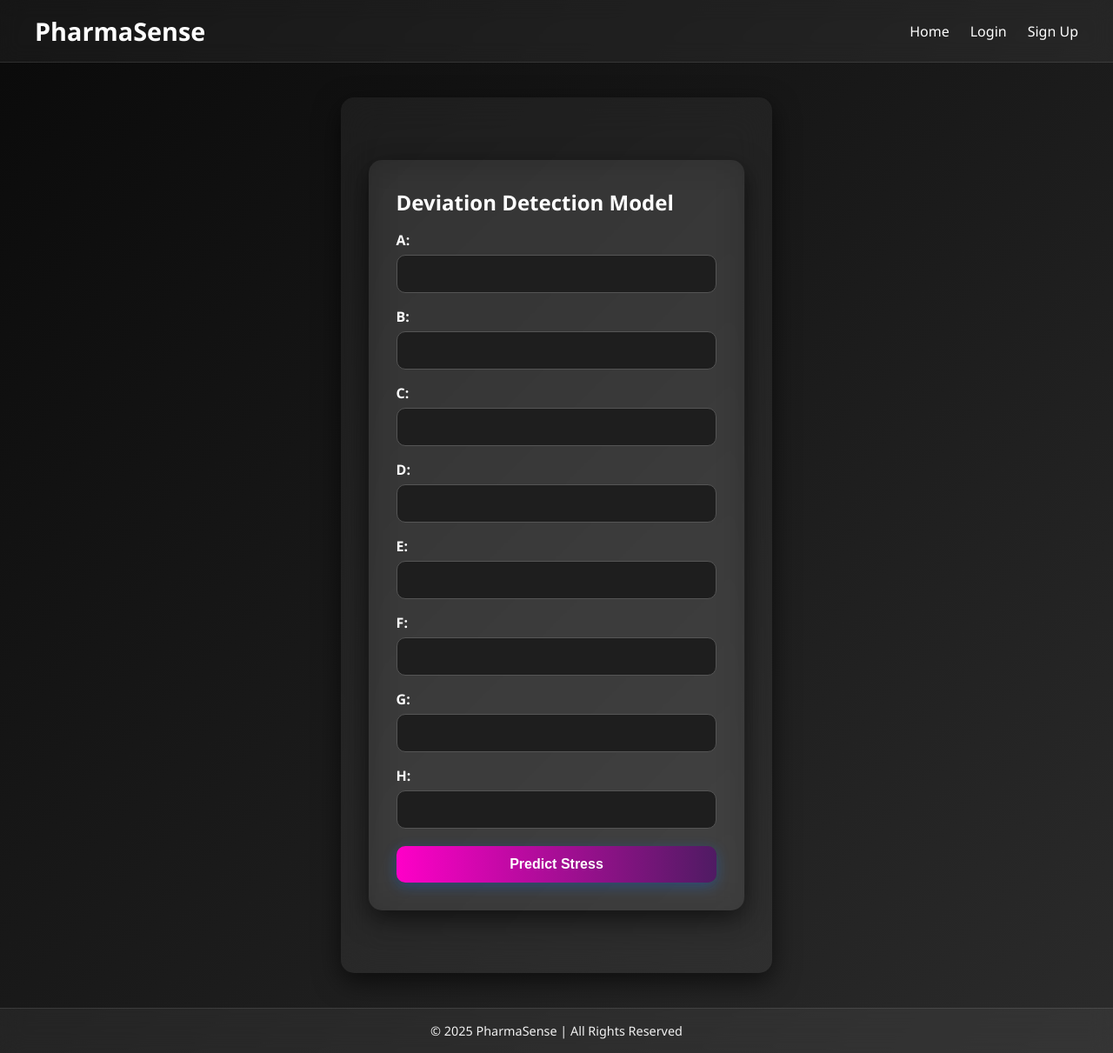
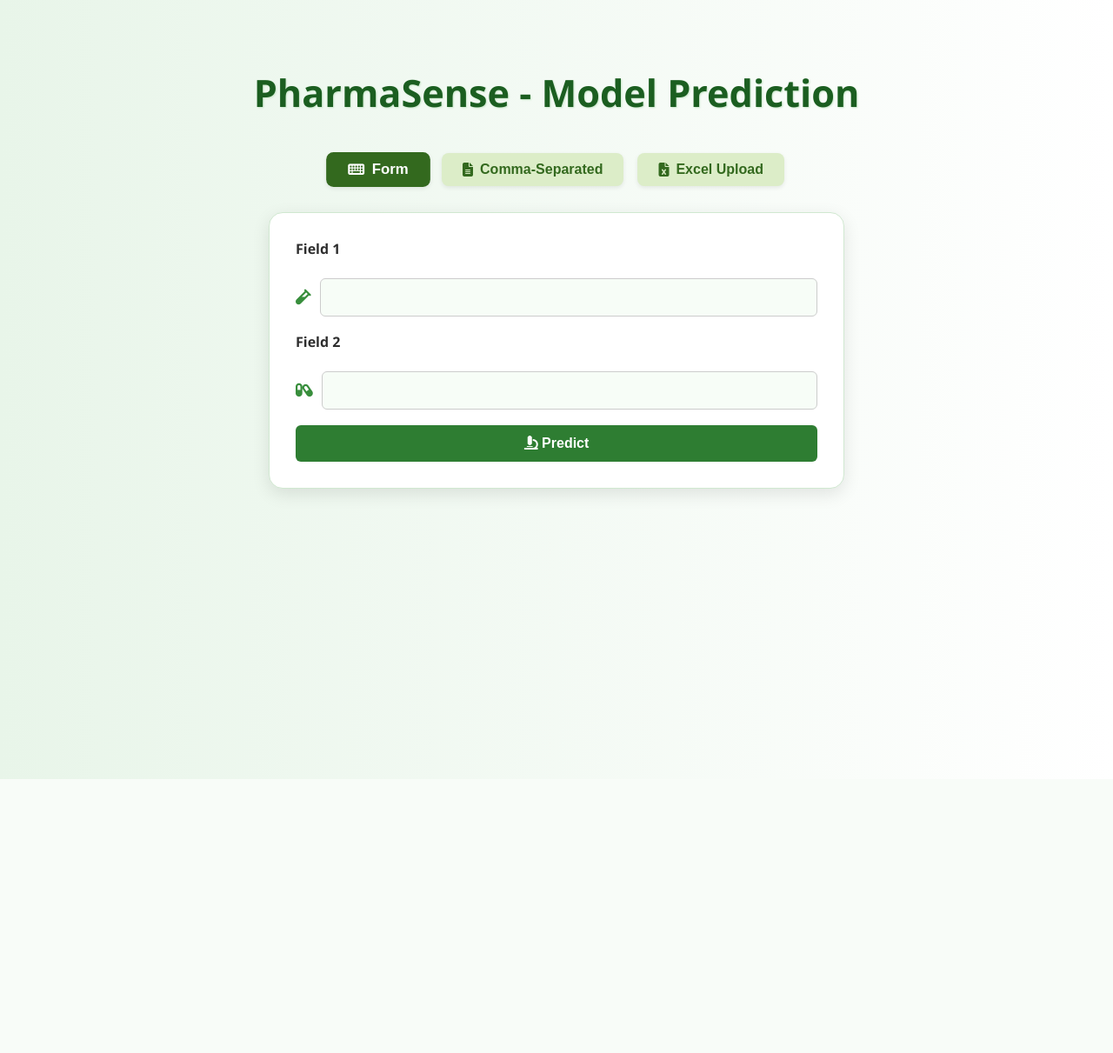
Before and after one commit to Tejasisnothere/temp, a Flask app: page /model in a window 1280 px wide. Shown: the whole page at 87% size. After the commit the page ends 896 px from the top, so only its background shows below. Run offline with Flask 3, Linux system fonts and the light colour scheme; some libraries are stand-ins or nearby versions.

Commit message:
Update model.html with internal css

```diff
--- a/templates/model.html
+++ b/templates/model.html
@@ -2,81 +2,227 @@
 <html lang="en">
 
 <head>
-    <meta charset="UTF-8" />
-    <meta name="viewport" content="width=device-width, initial-scale=1.0" />
-    <title>Deviation Detection</title>
-    <link rel="stylesheet" href="{{ url_for('static', filename='stress.css') }}">
+  <meta charset="UTF-8" />
+  <meta name="viewport" content="width=device-width, initial-scale=1.0" />
+  <title>PharmaSense - Predict</title>
+  <link rel="stylesheet" href="{{ url_for('static', filename='model.css') }}">
+  <!-- Font Awesome CDN -->
+  <script src="https://kit.fontawesome.com/a2d9c8b6b6.js" crossorigin="anonymous"></script>
+  <style>
+    body {
+      font-family: 'Segoe UI', sans-serif;
+      background: linear-gradient(to right, #e8f5e9, #ffffff);
+      color: #2e2e2e;
+      padding: 40px 20px;
+      min-height: 100vh;
+    }
+
+    h1 {
+      text-align: center;
+      color: #1b5e20;
+      font-size: 2.7rem;
+      margin-bottom: 40px;
+      text-shadow: 1px 1px 2px #c8e6c9;
+    }
+
+    .tabs {
+      display: flex;
+      justify-content: center;
+      gap: 16px;
+      margin-bottom: 30px;
+      flex-wrap: wrap;
+    }
+
+    .tabs button {
+      padding: 10px 24px;
+      border: none;
+      background-color: #dcedc8;
+      color: #33691e;
+      font-size: 1rem;
+      border-radius: 8px;
+      font-weight: 600;
+      cursor: pointer;
+      transition: all 0.3s ease-in-out;
+      box-shadow: 0 2px 5px rgba(0, 0, 0, 0.08);
+      display: flex;
+      align-items: center;
+      gap: 8px;
+    }
+
+    .tabs button.active,
+    .tabs button:hover {
+      background-color: #33691e;
+      color: white;
+      transform: scale(1.05);
+    }
+
+    .input-method {
+      display: none;
+      animation: fadeIn 0.4s ease-in-out;
+    }
+
+    .input-method.active {
+      display: block;
+    }
+
+    @keyframes fadeIn {
+      from {
+        opacity: 0;
+        transform: translateY(10px);
+      }
+
+      to {
+        opacity: 1;
+        transform: translateY(0);
+      }
+    }
+
+    form {
+      max-width: 600px;
+      margin: auto;
+      background-color: white;
+      padding: 30px;
+      border-radius: 16px;
+      box-shadow: 0 6px 20px rgba(0, 0, 0, 0.1);
+      display: flex;
+      flex-direction: column;
+      gap: 18px;
+      border: 1px solid #d0e8d0;
+    }
+
+    label {
+      font-weight: 600;
+      margin-bottom: 5px;
+    }
+
+    .input-group {
+      display: flex;
+      align-items: center;
+      gap: 10px;
+    }
+
+    .input-group i {
+      color: #388e3c;
+      font-size: 1.1rem;
+    }
+
+    input[type="text"],
+    textarea,
+    input[type="file"] {
+      padding: 12px;
+      font-size: 16px;
+      border: 1px solid #ccc;
+      border-radius: 6px;
+      flex: 1;
+      transition: border-color 0.3s;
+      background-color: #f7fdf7;
+    }
+
+    input[type="text"]:focus,
+    textarea:focus,
+    input[type="file"]:focus {
+      border-color: #66bb6a;
+      outline: none;
+      background-color: #ffffff;
+    }
+
+    textarea {
+      resize: vertical;
+    }
+
+    button[type="submit"] {
+      background-color: #2e7d32;
+      color: white;
+      padding: 12px;
+      border: none;
+      border-radius: 6px;
+      font-weight: 600;
+      font-size: 16px;
+      cursor: pointer;
+      transition: background-color 0.3s ease-in-out, transform 0.2s;
+    }
+
+    button[type="submit"]:hover {
+      background-color: #1b5e20;
+      transform: scale(1.02);
+    }
+  </style>
 </head>
 
 <body>
+  <h1>PharmaSense - Model Prediction</h1>
 
+  <div class="tabs">
+    <button class="tab-btn active" data-target="form-input">
+      <i class="fas fa-keyboard"></i> Form
+    </button>
+    <button class="tab-btn" data-target="comma-input">
+      <i class="fas fa-file-alt"></i> Comma-Separated
+    </button>
+    <button class="tab-btn" data-target="excel-input">
+      <i class="fas fa-file-excel"></i> Excel Upload
+    </button>
+  </div>
 
-    <header>
-        <div class="nav-container">
-            <div class="logo">
-                <a href="/" class="logo-text">PharmaSense</a>
-            </div>
-            <nav>
-                <ul class="nav-links">
-                    <li><a href="/">Home</a></li>
-                    <li><a href="/loginpage">Login</a></li>
-                    <li><a href="/signuppage">Sign Up</a></li>
-                </ul>
-            </nav>
-        </div>
-    </header>
+  <!-- Form Input -->
+  <div class="input-method active" id="form-input">
+    <form action="/predict" method="POST">
+      <label for="field1">Field 1</label>
+      <div class="input-group">
+        <i class="fas fa-vial"></i>
+        <input type="text" name="field1" required>
+      </div>
 
+      <label for="field2">Field 2</label>
+      <div class="input-group">
+        <i class="fas fa-capsules"></i>
+        <input type="text" name="field2" required>
+      </div>
 
-    <main>
-        <div class="container">
-            <h2>Deviation Detection Model</h2>
-            <form action="/stressinput" method="POST" class="form">
+      <!-- Add more fields as needed -->
 
-                <label for="A">A:</label>
-                <input type="text" name="A" id="A" step="any" required>
+      <button type="submit"><i class="fas fa-microscope"></i> Predict</button>
+    </form>
+  </div>
 
-                <label for="B">B:</label>
-                <input type="text" name="B" id="B" step="any" required>
+  <!-- Comma Separated Input -->
+  <div class="input-method" id="comma-input">
+    <form action="/predict_csv" method="POST">
+      <label for="csv_data">Enter comma-separated values</label>
+      <div class="input-group">
+        <i class="fas fa-stream"></i>
+        <textarea name="csv_data" rows="4" required placeholder="value1, value2, value3, ..."></textarea>
+      </div>
+      <button type="submit"><i class="fas fa-microscope"></i> Predict</button>
+    </form>
+  </div>
 
-                <label for="C">C:</label>
-                <input type="text" name="C" id="C" step="any" required>
+  <!-- Excel File Upload -->
+  <div class="input-method" id="excel-input">
+    <form action="/predict_excel" method="POST" enctype="multipart/form-data">
+      <label for="excel_file">Upload Excel File</label>
+      <div class="input-group">
+        <i class="fas fa-upload"></i>
+        <input type="file" name="excel_file" accept=".xls,.xlsx" required>
+      </div>
+      <button type="submit"><i class="fas fa-microscope"></i> Predict</button>
+    </form>
+  </div>
 
-                <label for="D">D:</label>
-                <input type="text" name="D" id="D" step="any" required>
+  <script>
+    const tabButtons = document.querySelectorAll(".tab-btn");
+    const inputMethods = document.querySelectorAll(".input-method");
 
-                <label for="E">E:</label>
-                <input type="text" name="E" id="E" step="any" required>
+    tabButtons.forEach(button => {
+      button.addEventListener("click", () => {
+        tabButtons.forEach(btn => btn.classList.remove("active"));
+        inputMethods.forEach(input => input.classList.remove("active"));
 
-                <label for="F">F:</label>
-                <input type="text" name="F" id="F" step="any" required>
-
-                <label for="G">G:</label>
-                <input type="text" name="G" id="G" step="any" required>
-
-                <label for="H">H:</label>
-                <input type="text" name="H" id="H" step="any" required>
-
-                <button type="submit">Predict Stress</button>
-            </form>
-        </div>
-
-        {% if prediction is defined or error is defined %}
-        <div class="predicted">
-            {% if prediction is defined %}
-            <p class="result">Predicted: {{ prediction }}</p>
-            {% endif %}
-            {% if error is defined %}
-            <p class="error">{{ error }}</p>
-            {% endif %}
-        </div>
-        {% endif %}
-    </main>
-
-
-    <footer>
-        <p>&copy; 2025 PharmaSense | All Rights Reserved</p>
-    </footer>
-
+        button.classList.add("active");
+        document.getElementById(button.dataset.target).classList.add("active");
+      });
+    });
+  </script>
 </body>
 
 </html>
```
